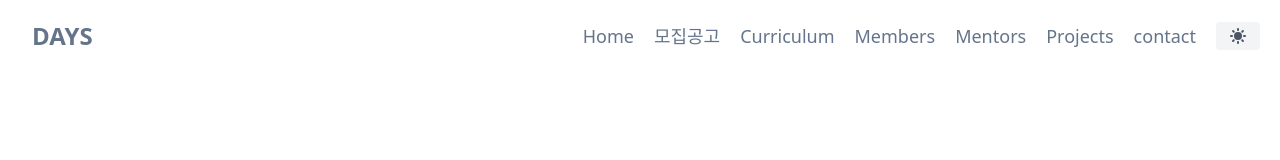
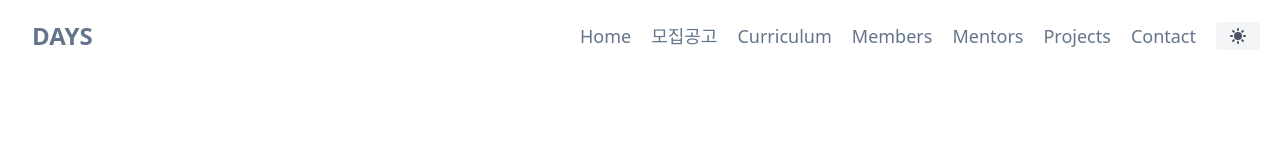
Before and after one commit to ga0keem/2023-HYU_ERICA_DAYS, a Next.js app: page / in a window 1280 px wide. Shown: the top 160 px of the page. Built offline with nearby package versions, Linux system fonts and the light colour scheme.

Commit message:
img 수정

```diff
--- a/components/footer.js
+++ b/components/footer.js
@@ -14,7 +14,7 @@ export default function Footer(){
                      </Link>
 
                     <p className="text-sm text-gray-500 sm:ml-6 sm:mt-0 mt-4">© 2023 DAYS —
-                        <a href="https://twitter.com/knyttneve" rel="noopener noreferrer" className="text-gray-600 ml-1" target="_blank">@ga0keem</a>
+                        <a href="https://www.instagram.com/ga0keem" rel="noopener noreferrer" className="text-gray-600 ml-1" target="_blank">@ga0keem</a>
                     </p>
                     <span className="inline-flex sm:ml-auto sm:mt-0 mt-4 justify-center sm:justify-start">
                         <a className="text-gray-500">
--- a/components/header.js
+++ b/components/header.js
@@ -39,7 +39,7 @@ export default function Header(){
                         <a className="mr-5 hover:text-gray-900 text-lg">Projects</a>
                         </Link>
 
-                        <a href="https://open.kakao.com/o/sV7hawGe" className="mr-5 hover:text-gray-900 text-lg">contact</a>
+                        <a href="https://open.kakao.com/o/sV7hawGe" className="mr-5 hover:text-gray-900 text-lg">Contact</a>
 
                     </nav>
                     <DarkModeToggle/>
--- a/next.config.js
+++ b/next.config.js
@@ -1,7 +1,6 @@
 /** @type {import('next').NextConfig} */
 const nextConfig = {
   reactStrictMode: true,
-  swcMinify: true,
   images: {
       domains: [
           'www.notion.so',
```
Lines whose indentation alone changed are shown as unchanged.
